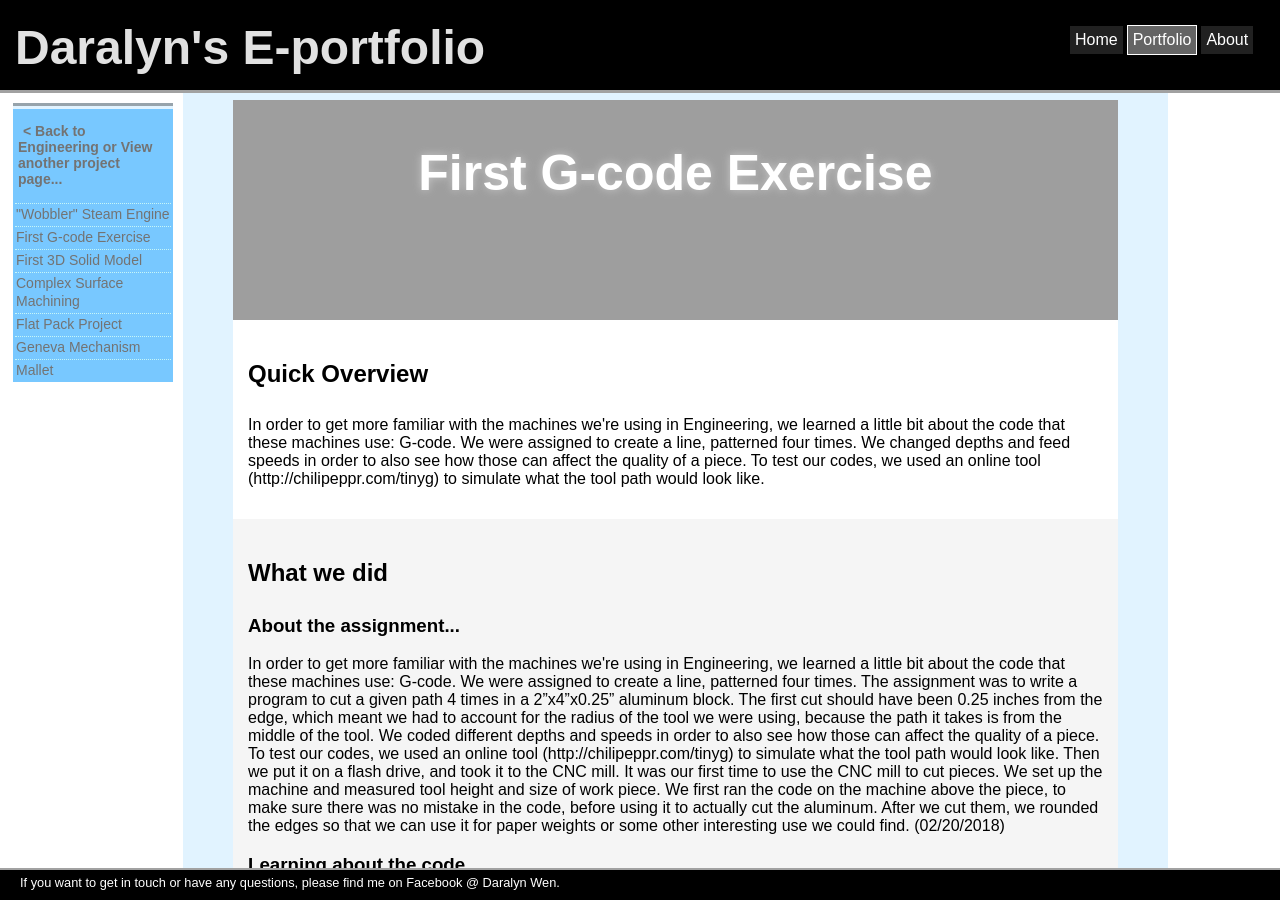
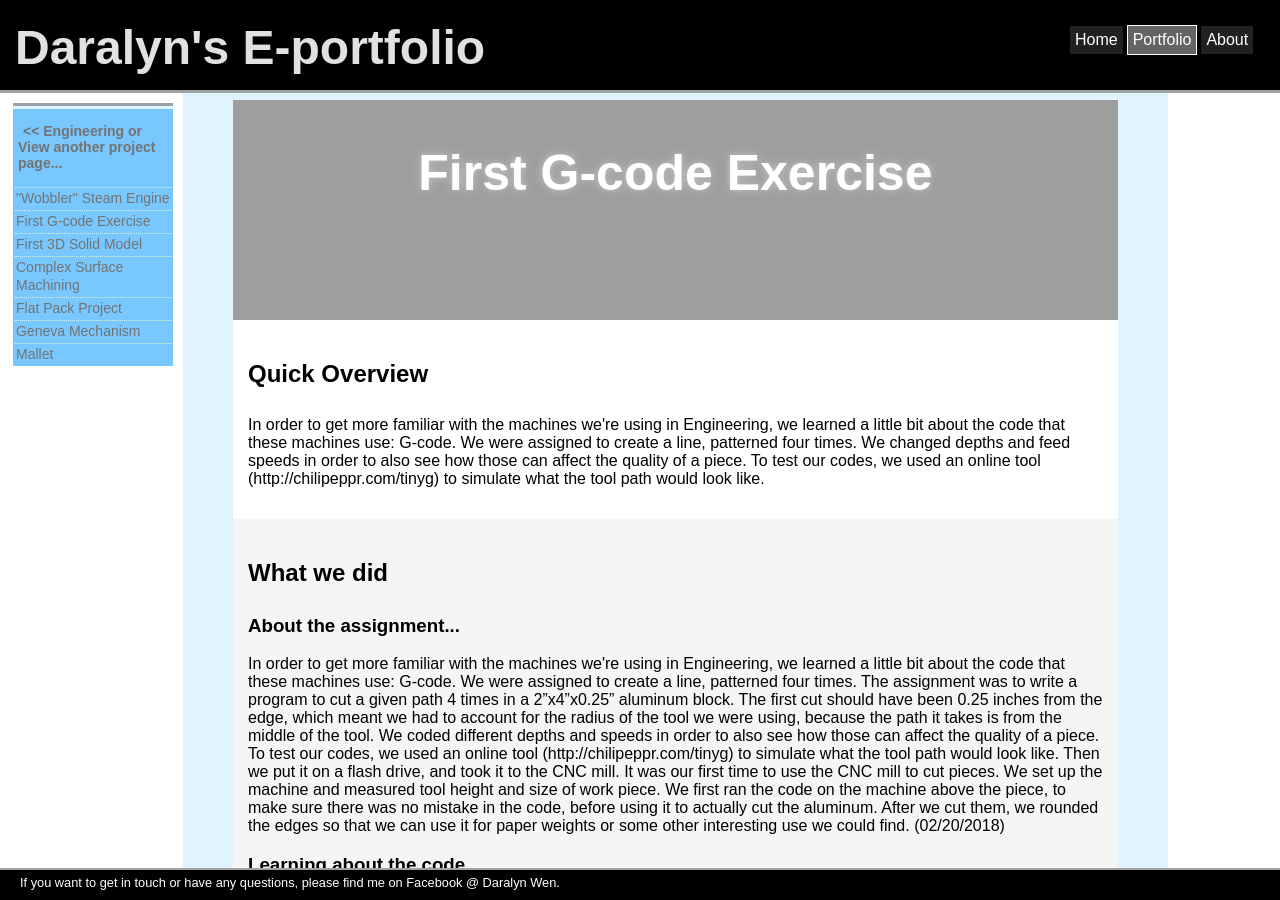
Before and after one commit to daralyn/daralyn.github.io, a Jekyll site: the page built from portfolio/engineering/first-g-code-exercise.html, in a window 1280 px wide and 900 px high. Built offline with Jekyll 4.4.1, drawn with Linux system fonts in a browser that asks for light colours.

Commit message:
Update first-g-code-exercise.html

```diff
--- a/portfolio/engineering/first-g-code-exercise.html
+++ b/portfolio/engineering/first-g-code-exercise.html
@@ -3,7 +3,7 @@
 title: Daralyn's Engineering Portfolio - First G-code Exercise
 ---
 <div class="sidebar">
-	<h3 class="sidelinkbig"> <a class="sidebarheadlink" href="https://daralyn.github.io/portfolio/engineering/"> < Back to Engineering </a> or View another project page...</h3>
+	<h3 class="sidelinkbig"> <a class="sidebarheadlink" href="https://daralyn.github.io/portfolio/engineering/"> << Engineering </a> or View another project page...</h3>
 		<table>
 			<tbody>
 				<tr class="sidelist">
@@ -55,7 +55,7 @@
 </div>
 
 <div class="sectionodd">
-	<div style="width: 50%; float: left;">
+	<div style="width: 50%; float: left; padding-right: 8px; ">
 		<h2>Code that I wrote</h2>
 			<p>This is my G-code for the pattern I made:<p>
 				<code>
@@ -109,11 +109,11 @@
 
 	<div style="width: 40%; float: left; border-left: 10px;">
 		<div style="padding-bottom: 20px;">
-			<img src="https://daralyn.github.io/photos/engineering/gcodeproject_pic1.png" alt="Photo of code in online simulator." style="height: 300px; margin: 10px 10px 0px 0px;">
+			<img src="https://daralyn.github.io/photos/engineering/gcodeproject_pic1.png" alt="Photo of code in online simulator." style="width: 25%; margin: 10px 10px 0px 0px;">
 			<p>Online simulation software with my G-code.</p>
 		</div>
 		<div>
-			<img src="https://daralyn.github.io/photos/engineering/gcodeproject_pic2.jpg" alt="Here you can see the quality of each cut. The one on the left was cut at speed 30 in/min to a depth of 0.015 inches (best). The second one was cut at speed 60 in/min to a depth of 0.015 inches. The third one was cut at speed 30 in/min to a depth of 0.03 inches. The one on the right was cut at speed 60 in/min to a depth of 0.03 inches (worst). Interestingly, as the machine was cutting, you could feel the vibrations increase as the patterns were cut with different speeds and depths." style="height: 200px; margin: 10px 10px 0px 0px;">
+			<img src="https://daralyn.github.io/photos/engineering/gcodeproject_pic2.jpg" alt="Here you can see the quality of each cut. The one on the left was cut at speed 30 in/min to a depth of 0.015 inches (best). The second one was cut at speed 60 in/min to a depth of 0.015 inches. The third one was cut at speed 30 in/min to a depth of 0.03 inches. The one on the right was cut at speed 60 in/min to a depth of 0.03 inches (worst). Interestingly, as the machine was cutting, you could feel the vibrations increase as the patterns were cut with different speeds and depths." style="width: 25%; margin: 10px 10px 0px 0px;">
 			<p>Here you can see the quality of each cut. <br>
 			The one on the left was cut at speed 30 in/min to a depth of 0.015" (best) <br>
 			The second one was cut at speed 60 in/min to a depth of 0.015" <br>
```
